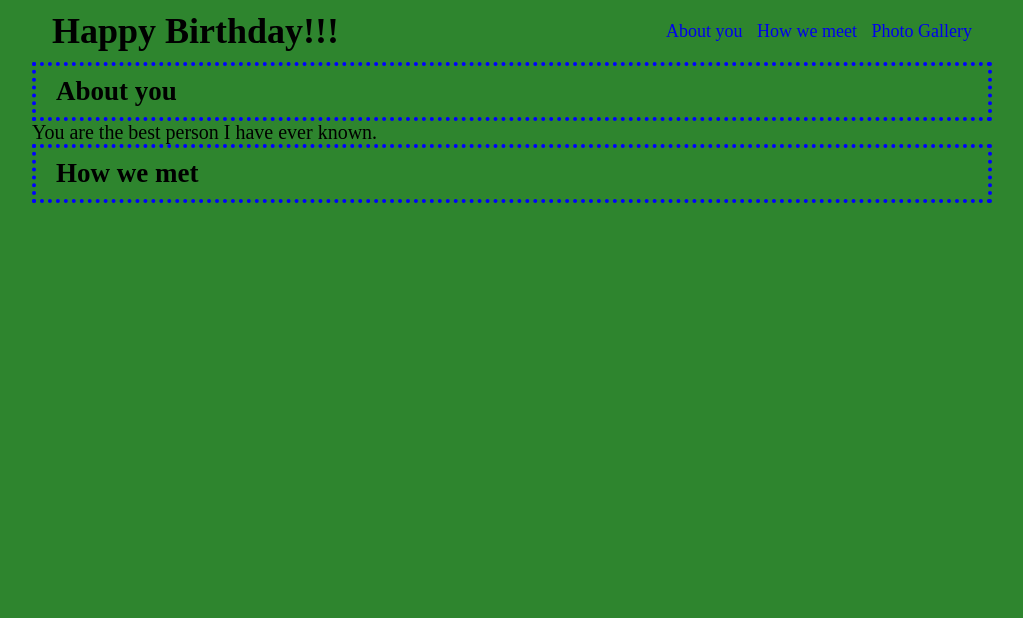
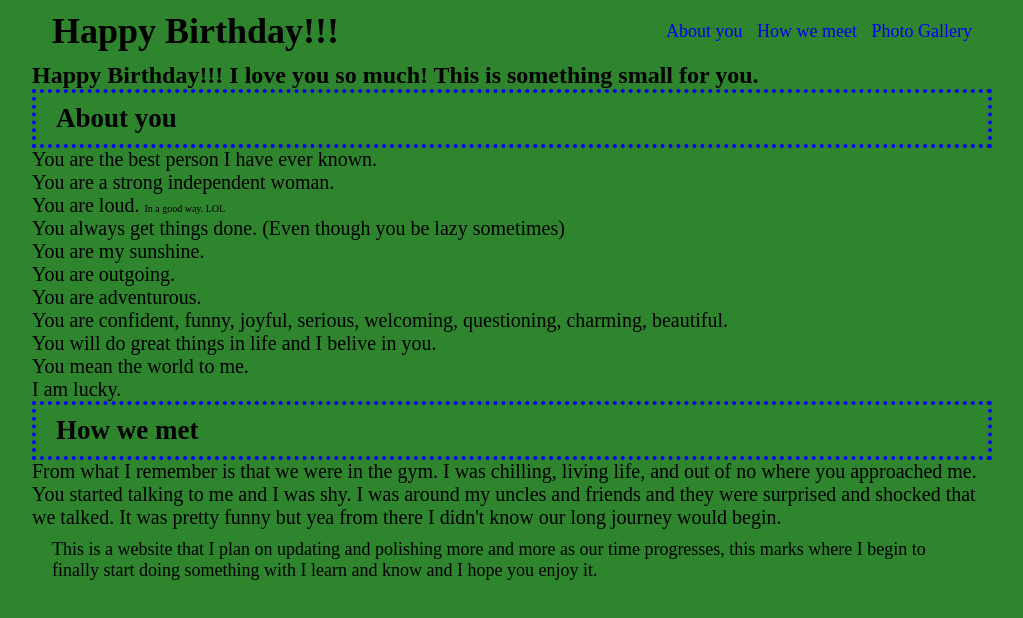
Before and after one commit to ericAAvila/ericAAvila.github.io, a plain HTML site: page kenny.html in a window 1280 px wide. Shown: the whole page, without its empty margins (128-1151 px from the left). Drawn offline with Linux system fonts and the light colour scheme.

Commit message:
final changes

```diff
--- a/kenny.html
+++ b/kenny.html
@@ -23,15 +23,25 @@
 
 </nav>
 </header>
-
+<h2> Happy Birthday!!! I love you so much! This is something small for you.
+</h2>
 <article>
 <header id="basketball"> <h2> About you</h2> </header>
-<p> You are the best person I have ever known.
-    </p>
+<p> You are the best person I have ever known.</p>
+<p> You are a strong independent woman.</p>
+<p> You are loud. <span> In a good way. LOL</span></p>
+<p> You always get things done. (Even though you be lazy sometimes)</p>
+<p> You are my sunshine. </p>
+<p> You are outgoing. </p>
+<p> You are adventurous. </p>
+<p> You are confident, funny, joyful, serious, welcoming, questioning, charming, beautiful.</p>
+<p> You will do great things in life and I belive in you.</p>
+<p> You mean the world to me. </p>
+<p> I am lucky.</p>
 
 <header id="soccer"> <h2> How we met</h2> </header>
-<p>
-</p>
+<p> From what I remember is that we were in the gym. I was chilling, living life, and out of no where you approached me. You started talking to me and I was shy. I was around my uncles and friends and they were surprised and shocked that we talked. It was pretty funny but yea from there I didn't know our long journey would begin. </p>
+<header> This is a website that I plan on updating and polishing more and more as our time progresses, this marks where I begin to finally start doing something with I learn and know and I hope you enjoy it.  </header>
 
 
 
--- a/style1.css
+++ b/style1.css
@@ -29,6 +29,9 @@
     p {
         font-size: 20px;
     }
+    span{
+        font-size: 10px ;
+    }
 
     body{background-color:rgb(46, 133, 46);
     }
--- a/styles.css
+++ b/styles.css
@@ -11,7 +11,6 @@ body{
 .container {
     text-align: center;
 }
-
 input {
     margin-top: 10px;
     margin-bottom: 10px;
```
